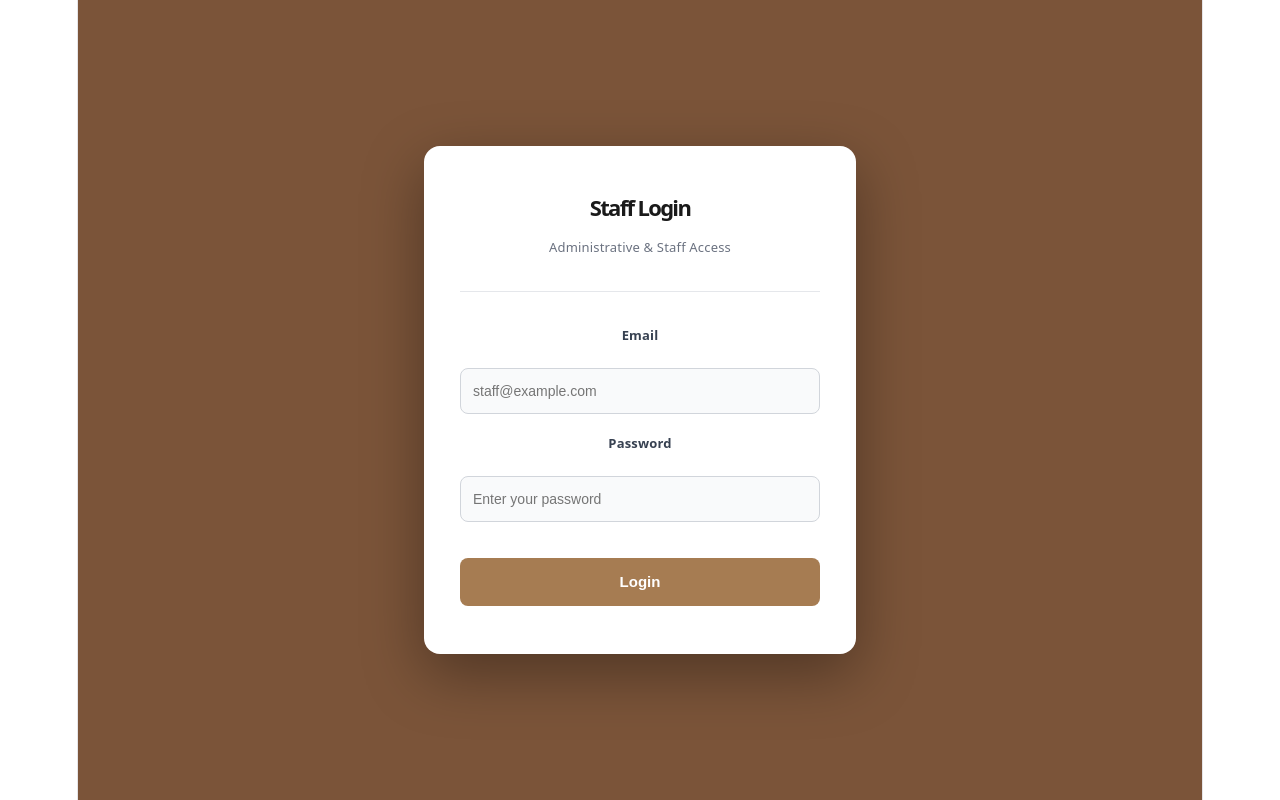
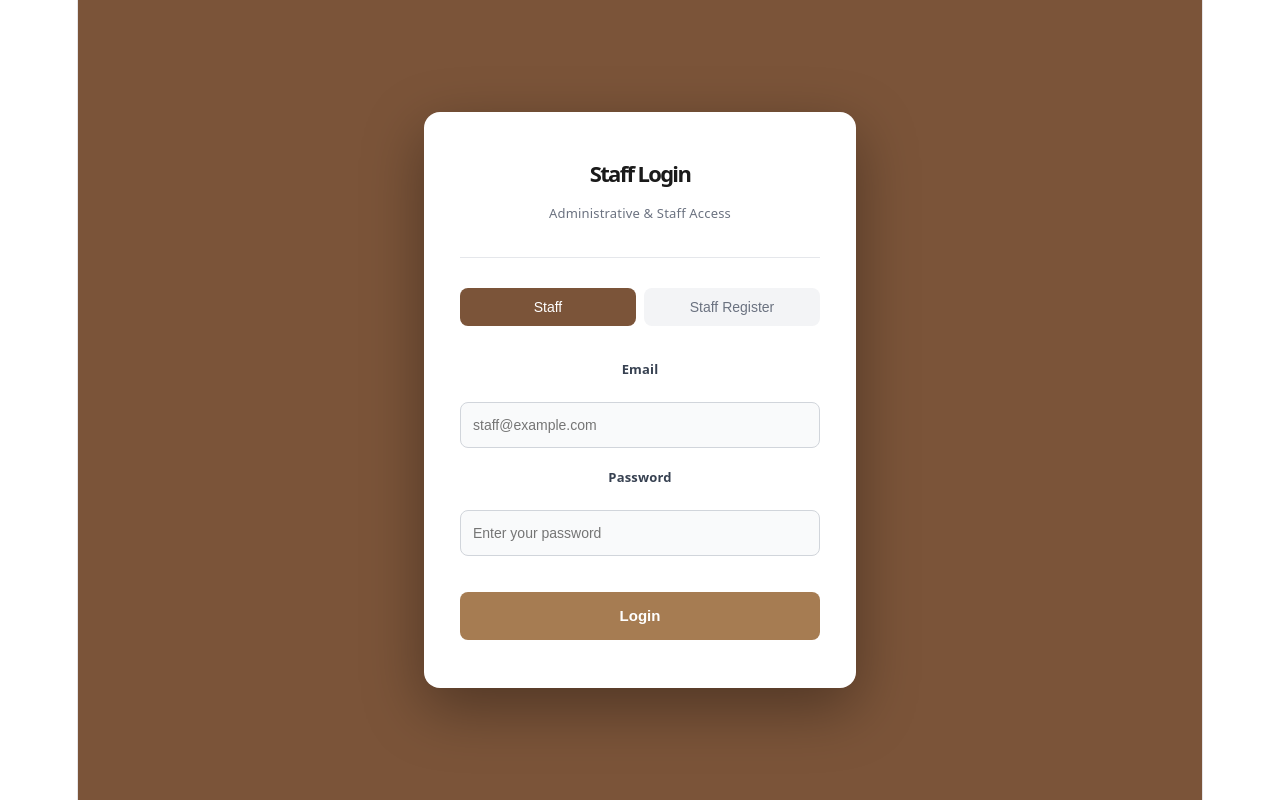
Before and after one commit to AaaronJasper/coffeeshop, a React (Vite) app: page / in a window 1280 px wide. Built offline with nearby package versions, Linux system fonts and the light colour scheme.

Commit message:
update stock and staff regs

```diff
--- a/src/App.jsx
+++ b/src/App.jsx
@@ -188,30 +188,30 @@ export function App() {
             .then((data) => {
                 console.log("MENU:", data);
                 setMenu(data);
+                setStockOverrides({});
+                localStorage.removeItem("stockOverrides");
             })
             .catch((error) => console.error("Failed to load menu:", error));
     }
 
     /**
-     * Updates stock by changing itemCount.
-     * itemCount 0 means out of stock, and 1 or more means available.
+     * Updates stock by changing the backend isAvailable field.
      */
-    function updateMenuStock(id, isAvailable, item) {
+    function updateMenuStock(id, isAvailable) {
         const nextOverrides = { ...stockOverrides, [id]: isAvailable };
-        const nextItemCount = isAvailable ? Math.max(Number(item.itemCount) || 1, 1) : 0;
 
         setStockOverrides(nextOverrides);
         localStorage.setItem("stockOverrides", JSON.stringify(nextOverrides));
         setMenu((currentMenu) =>
             currentMenu.map((menuItem) =>
                 getMenuItemId(menuItem) === id
-                    ? { ...menuItem, itemCount: nextItemCount, isAvailable }
+                    ? { ...menuItem, isAvailable }
                     : menuItem
             )
         );
 
         const formData = new FormData();
-        formData.append("itemCount", String(nextItemCount));
+        formData.append("isAvailable", String(isAvailable));
 
         apiFetch(`http://localhost:8080/api/menu/${id}`, {
             method: "PUT",
--- a/src/components/LoginPage.jsx
+++ b/src/components/LoginPage.jsx
@@ -2,9 +2,20 @@ import { useState } from "react";
 
 
 export default function LoginPage({ onLogin }) {
+    const [mode, setMode] = useState("login");
+    const [firstname, setFirstname] = useState("");
+    const [lastname, setLastname] = useState("");
     const [email, setEmail] = useState("");
     const [password, setPassword] = useState("");
     const [error, setError] = useState("");
+
+    /**
+     * Saves the JWT token after staff login or register.
+     */
+    function completeAuth(data) {
+        localStorage.setItem("staffToken", data.token);
+        onLogin();
+    }
 
     async function handleLogin(e) {
         e.preventDefault();
@@ -28,22 +39,97 @@ export default function LoginPage({ onLogin }) {
 
             const data = await res.json();
 
-            localStorage.setItem("staffToken", data.token);
-            onLogin();
+            completeAuth(data);
         } catch  {
             setError("Invalid email or password");
+        }
+    }
+
+    async function handleRegister(e) {
+        e.preventDefault();
+        setError("");
+
+        try {
+            const res = await fetch("/api/v1/auth/register", {
+                method: "POST",
+                headers: {
+                    "Content-Type": "application/json",
+                },
+                body: JSON.stringify({
+                    firstname,
+                    lastname,
+                    email,
+                    password,
+                    role: "STAFF",
+                }),
+            });
+
+            if (!res.ok) {
+                throw new Error("Register failed");
+            }
+
+            const data = await res.json();
+
+            completeAuth(data);
+        } catch {
+            setError("Unable to register staff account");
         }
     }
 
     return (
         <div className="login-page">
             <div className="login-card">
-                <h1>Staff Login</h1>
+                <h1>{mode === "login" ? "Staff Login" : "Staff Register"}</h1>
                 <p>Administrative & Staff Access</p>
 
                 <hr />
 
-                <form onSubmit={handleLogin}>
+                <div className="auth-tabs">
+                    <button
+                        type="button"
+                        className={mode === "login" ? "active" : ""}
+                        onClick={() => {
+                            setMode("login");
+                            setError("");
+                        }}
+                    >
+                        Staff
+                    </button>
+                    <button
+                        type="button"
+                        className={mode === "register" ? "active" : ""}
+                        onClick={() => {
+                            setMode("register");
+                            setError("");
+                        }}
+                    >
+                        Staff Register
+                    </button>
+                </div>
+
+                <form onSubmit={mode === "login" ? handleLogin : handleRegister}>
+                    {mode === "register" && (
+                        <>
+                            <label>First name</label>
+                            <input
+                                type="text"
+                                placeholder="First name"
+                                value={firstname}
+                                onChange={(e) => setFirstname(e.target.value)}
+                                required
+                            />
+
+                            <label>Last name</label>
+                            <input
+                                type="text"
+                                placeholder="Last name"
+                                value={lastname}
+                                onChange={(e) => setLastname(e.target.value)}
+                                required
+                            />
+                        </>
+                    )}
+
                     <label>Email</label>
                     <input
                         type="email"
@@ -65,7 +151,7 @@ export default function LoginPage({ onLogin }) {
                     {error && <p className="auth-error">{error}</p>}
 
                     <button className="login-btn" type="submit">
-                        Login
+                        {mode === "login" ? "Login" : "Register"}
                     </button>
                 </form>
             </div>
--- a/src/components/MenuControl.jsx
+++ b/src/components/MenuControl.jsx
@@ -127,14 +127,14 @@ export default function MenuControl({
                             {!available ? (
                                 <button
                                     className="restock-btn"
-                                    onClick={() => onUpdateMenuStock(itemId, true, item)}
+                                    onClick={() => onUpdateMenuStock(itemId, true)}
                                 >
                                     Restock
                                 </button>
                             ) : (
                                 <button
                                     className="out-of-stock-btn"
-                                    onClick={() => onUpdateMenuStock(itemId, false, item)}
+                                    onClick={() => onUpdateMenuStock(itemId, false)}
                                 >
                                     Mark Out of Stock
                                 </button>
```
